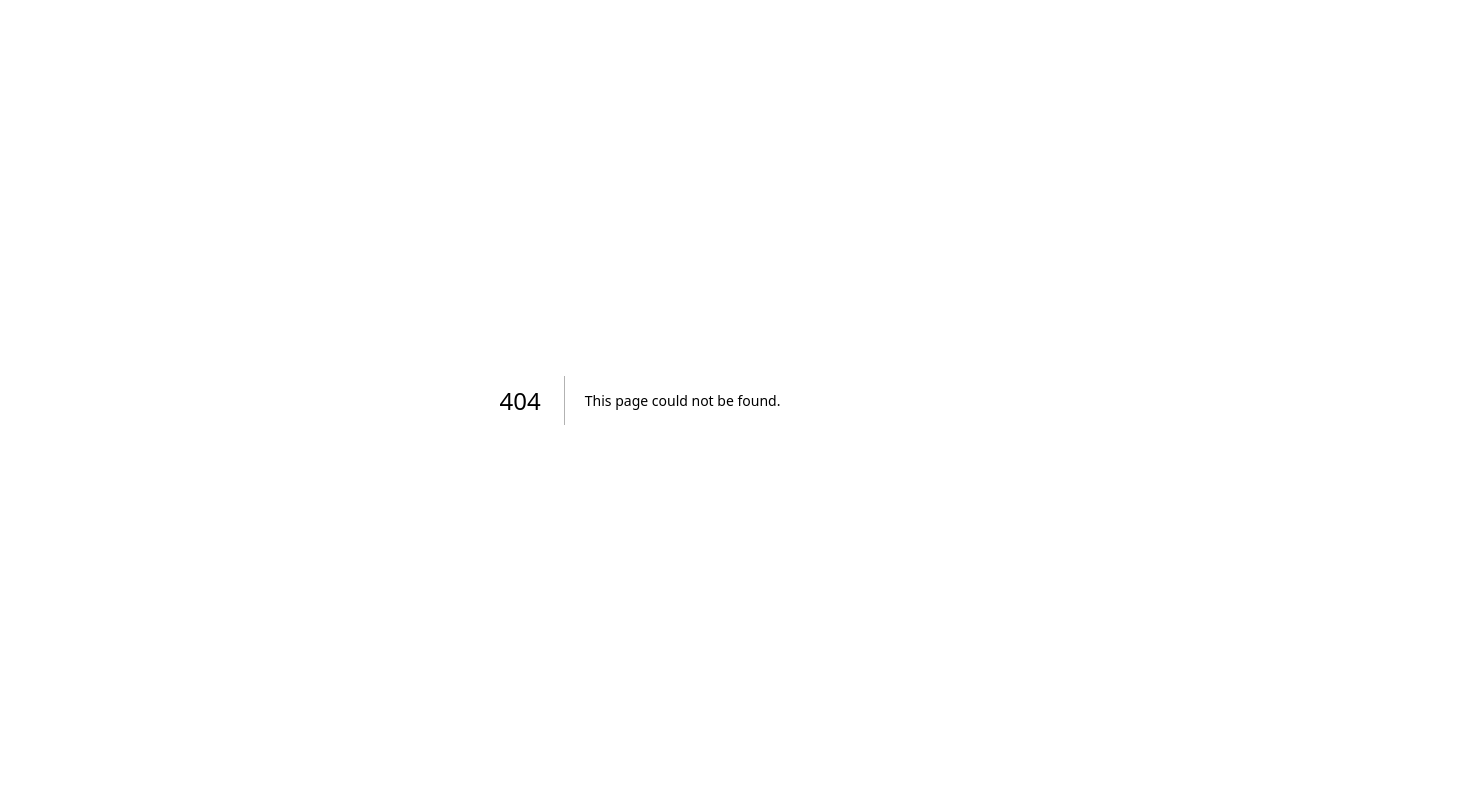
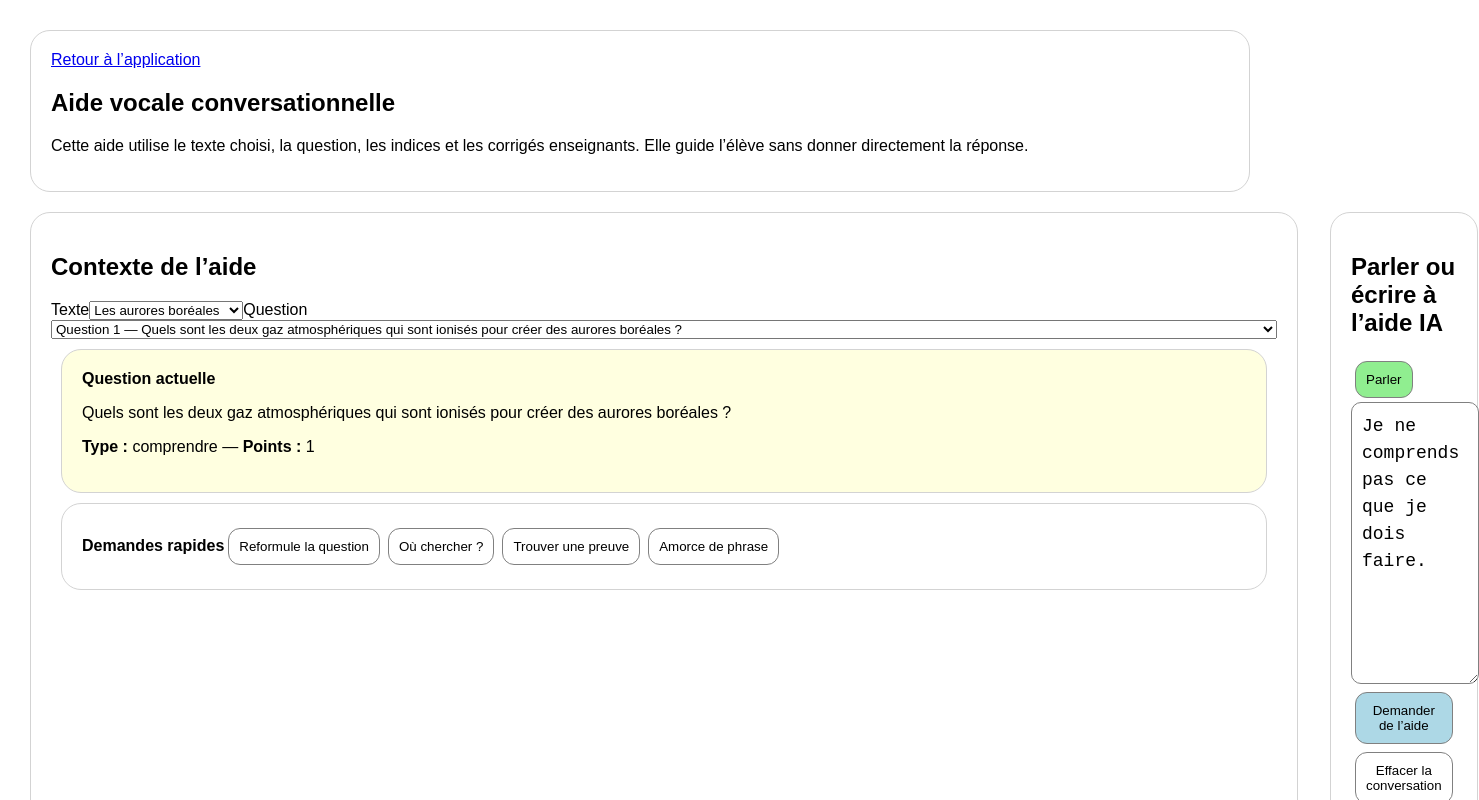
Before and after one commit to mpassarelli2003-png/comprehension-lecture-6e, a Next.js app: page /aide-vocale in a window 1280 px wide. Before the commit this address had no page. Shown: the top 800 px of the page, 1479 px wide, since content can reach past the window. Built offline with nearby package versions, Linux system fonts and the light colour scheme.

Commit message:
Add conversational voice help page

```diff
--- /dev/null
+++ b/app/aide-vocale/page.jsx
@@ -0,0 +1,138 @@
+"use client";
+
+import { useMemo, useState } from "react";
+import exercises from "../data/exercises";
+
+function speak(text) {
+  if (typeof window === "undefined" || !window.speechSynthesis) return;
+  window.speechSynthesis.cancel();
+  const utterance = new SpeechSynthesisUtterance(text);
+  utterance.lang = "fr-CA";
+  utterance.rate = 0.9;
+  window.speechSynthesis.speak(utterance);
+}
+
+export default function AideVocalePage() {
+  const [exerciseId, setExerciseId] = useState(exercises[0]?.id || "");
+  const exercise = useMemo(() => exercises.find((item) => item.id === exerciseId) || exercises[0], [exerciseId]);
+  const [questionId, setQuestionId] = useState(exercise?.questions?.[0]?.id || "q1");
+  const question = exercise?.questions?.find((item) => item.id === questionId) || exercise?.questions?.[0];
+  const [message, setMessage] = useState("Je ne comprends pas ce que je dois faire.");
+  const [history, setHistory] = useState([]);
+  const [loading, setLoading] = useState(false);
+  const [listening, setListening] = useState(false);
+
+  function changeExercise(id) {
+    const next = exercises.find((item) => item.id === id) || exercises[0];
+    setExerciseId(next.id);
+    setQuestionId(next.questions?.[0]?.id || "q1");
+    setHistory([]);
+  }
+
+  async function askAI(customMessage) {
+    const userText = (customMessage || message).trim();
+    if (!userText) return;
+    const nextHistory = [...history, { role: "user", text: userText }];
+    setHistory(nextHistory);
+    setMessage("");
+    setLoading(true);
+    try {
+      const response = await fetch("/api/aide", {
+        method: "POST",
+        headers: { "Content-Type": "application/json" },
+        body: JSON.stringify({
+          message: userText,
+          exerciseId: exercise.id,
+          questionId: question?.id,
+          history: nextHistory
+        })
+      });
+      const data = await response.json();
+      const answer = data.answer || "Je n’ai pas réussi à répondre. Essaie de reformuler ta demande.";
+      setHistory([...nextHistory, { role: "assistant", text: answer }]);
+      speak(answer);
+    } catch (error) {
+      const answer = "L’aide IA n’est pas disponible pour le moment.";
+      setHistory([...nextHistory, { role: "assistant", text: answer }]);
+      speak(answer);
+    } finally {
+      setLoading(false);
+    }
+  }
+
+  function startVoice() {
+    const SpeechRecognition = window.SpeechRecognition || window.webkitSpeechRecognition;
+    if (!SpeechRecognition) {
+      alert("La reconnaissance vocale n’est pas disponible dans ce navigateur. Essaie Chrome.");
+      return;
+    }
+    const recognition = new SpeechRecognition();
+    recognition.lang = "fr-CA";
+    recognition.interimResults = false;
+    recognition.maxAlternatives = 1;
+    setListening(true);
+    recognition.onresult = (event) => {
+      const transcript = event.results?.[0]?.[0]?.transcript || "";
+      setMessage(transcript);
+      askAI(transcript);
+    };
+    recognition.onerror = () => setListening(false);
+    recognition.onend = () => setListening(false);
+    recognition.start();
+  }
+
+  return (
+    <main className="page">
+      <section className="card">
+        <a href="/">Retour à l’application</a>
+        <h1>Aide vocale conversationnelle</h1>
+        <p>Cette aide utilise le texte choisi, la question, les indices et les corrigés enseignants. Elle guide l’élève sans donner directement la réponse.</p>
+      </section>
+
+      <section className="grid cols">
+        <div className="card">
+          <h2>Contexte de l’aide</h2>
+          <label>Texte</label>
+          <select value={exercise?.id || ""} onChange={(event) => changeExercise(event.target.value)}>
+            {exercises.map((item) => <option key={item.id} value={item.id}>{item.title}</option>)}
+          </select>
+          <label>Question</label>
+          <select value={question?.id || ""} onChange={(event) => setQuestionId(event.target.value)}>
+            {exercise?.questions?.map((item, index) => <option key={item.id} value={item.id}>Question {index + 1} — {item.prompt}</option>)}
+          </select>
+          <div className="card yellow">
+            <b>Question actuelle</b>
+            <p>{question?.prompt}</p>
+            <p><b>Type :</b> {question?.type} — <b>Points :</b> {question?.points}</p>
+          </div>
+          <div className="card">
+            <b>Demandes rapides</b>
+            <button onClick={() => askAI("Reformule la question en mots plus simples sans donner la réponse.")}>Reformule la question</button>
+            <button onClick={() => askAI("Aide-moi à trouver où chercher dans le texte sans donner la réponse.")}>Où chercher ?</button>
+            <button onClick={() => askAI("Aide-moi à choisir une preuve dans le texte sans donner directement la réponse.")}>Trouver une preuve</button>
+            <button onClick={() => askAI("Donne-moi une amorce de phrase adaptée à cette question sans compléter la réponse.")}>Amorce de phrase</button>
+          </div>
+        </div>
+
+        <div className="card">
+          <h2>Parler ou écrire à l’aide IA</h2>
+          <button className="green" onClick={startVoice} disabled={listening || loading}>{listening ? "J’écoute..." : "Parler"}</button>
+          <textarea value={message} onChange={(event) => setMessage(event.target.value)} placeholder="Écris ou dicte ta question ici..." />
+          <button className="blue" onClick={() => askAI()} disabled={loading}>{loading ? "Réponse en cours..." : "Demander de l’aide"}</button>
+          <button onClick={() => setHistory([])}>Effacer la conversation</button>
+        </div>
+      </section>
+
+      <section className="card">
+        <h2>Conversation</h2>
+        {history.length === 0 ? <p>Aucune conversation pour le moment.</p> : history.map((item, index) => (
+          <div className={item.role === "assistant" ? "card green" : "card blue"} key={index}>
+            <b>{item.role === "assistant" ? "Aide IA" : "Élève"}</b>
+            <p>{item.text}</p>
+            {item.role === "assistant" && <button onClick={() => speak(item.text)}>Réécouter</button>}
+          </div>
+        ))}
+      </section>
+    </main>
+  );
+}
```
